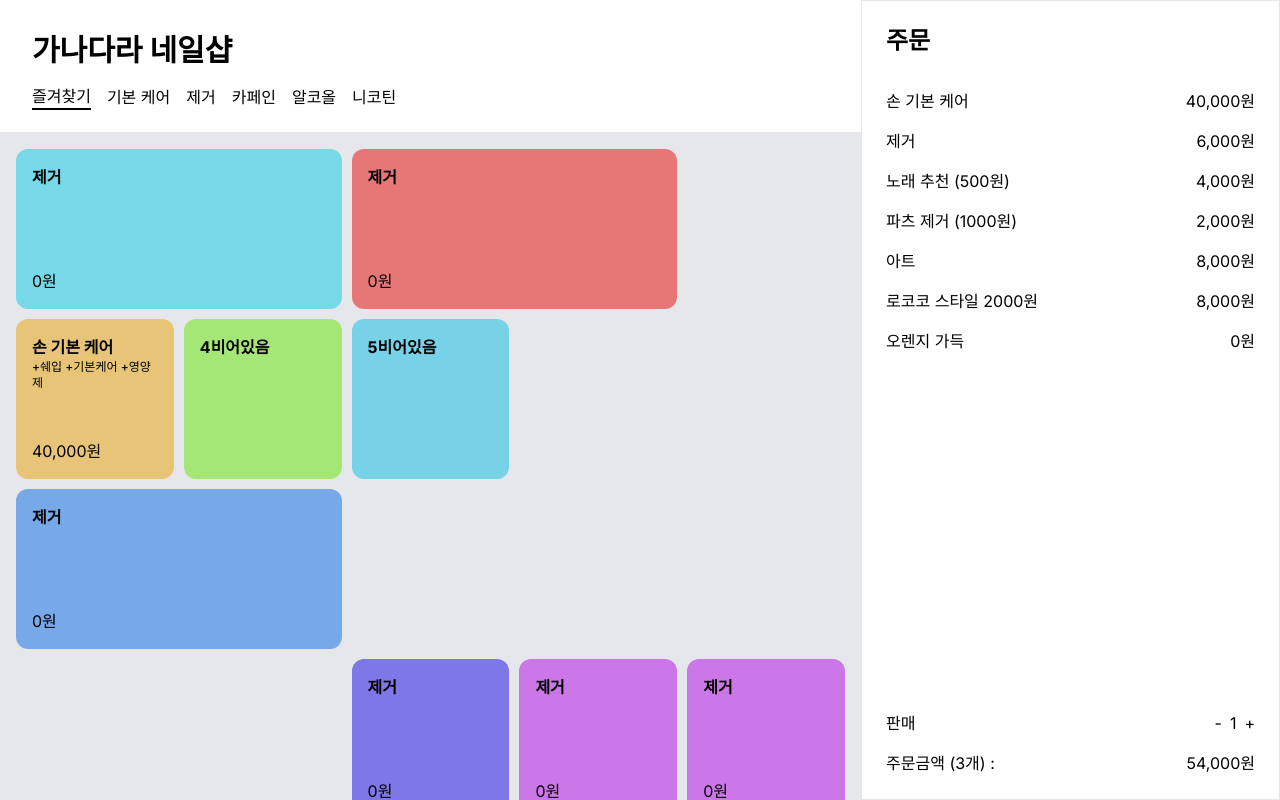
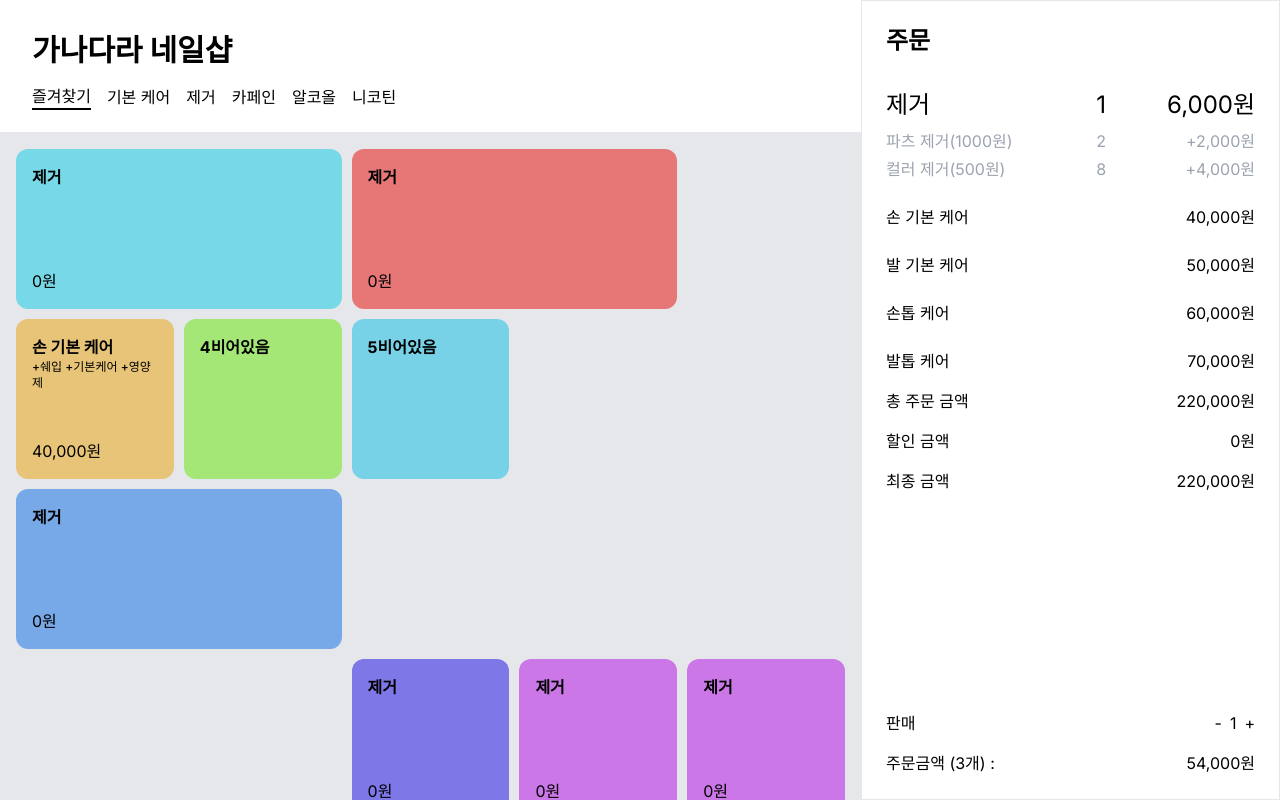
Before and after one commit to asj8000/menu-board-maker, a Next.js app: page / in a window 1280 px wide. Built offline with nearby package versions, Linux system fonts and the light colour scheme.

Commit message:
feat: 주문목록 기본구조 셋팅

```diff
--- a/src/app/home/components.js
+++ b/src/app/home/components.js
@@ -9,6 +9,7 @@ import MenuModal from "@/components/home/menu/menu-modal";
 import menuTempData from "@/data/menu-temp-data.json";
 import tabTempData from "@/data/tab-temp-data.json";
 import boardTempData from "@/data/board-temp-data.json";
+import OrderSummary from "@/components/home/order/order-summary";
 
 export default function HomeComponent() {
   const [selectedTabId, setSelectedTabId] = useState(0);
@@ -20,8 +21,6 @@ export default function HomeComponent() {
 
   const handleMenuClick = (menuId) => {
     const menuData = menus.find((menu) => menu.id === menuId);
-    console.log("menuData");
-    console.log(menuData);
     setModalData(menuData);
     setIsModalOpen(true);
   };
@@ -65,39 +64,7 @@ export default function HomeComponent() {
         )}
       </div>
       <div className="flex-3 p-6 flex flex-col justify-between border">
-        <div className="flex flex-col gap-4">
-          <h2 className="text-2xl font-bold">주문</h2>
-          <div className="mt-4 gap-2 flex flex-col">
-            <div className="flex justify-between">
-              <p>손 기본 케어</p>
-              <p>40,000원</p>
-            </div>
-            <div className="flex justify-between mt-2">
-              <p>제거</p>
-              <p>6,000원</p>
-            </div>
-            <div className="flex justify-between mt-2">
-              <p>노래 추천 (500원)</p>
-              <p>4,000원</p>
-            </div>
-            <div className="flex justify-between mt-2">
-              <p>파츠 제거 (1000원)</p>
-              <p>2,000원</p>
-            </div>
-            <div className="flex justify-between mt-2">
-              <p>아트</p>
-              <p>8,000원</p>
-            </div>
-            <div className="flex justify-between mt-2">
-              <p>로코코 스타일 2000원</p>
-              <p>8,000원</p>
-            </div>
-            <div className="flex justify-between mt-2">
-              <p>오렌지 가득</p>
-              <p>0원</p>
-            </div>
-          </div>
-        </div>
+        <OrderSummary order={[]} />
         <div>
           <div className="flex items-center justify-between mt-4">
             <div variant="outline">판매</div>
--- a/src/components/home/order/order-summary/index.js
+++ b/src/components/home/order/order-summary/index.js
@@ -0,0 +1,56 @@
+export default function OrderSummary({ order }) {
+  return (
+    <div className="flex flex-col gap-4">
+      <h2 className="text-2xl font-bold">주문</h2>
+      <div className="mt-4 gap-6 flex flex-col">
+        <div className="flex flex-col gap-2">
+          <div className="grid grid-cols-6 text-2xl">
+            <div className="col-span-3 ">제거</div>
+            <div className="text-center">1</div>
+            <div className="col-span-2 text-right">6,000원</div>
+          </div>
+          <div className="text-gray-400 text-base flex flex-col gap-1">
+            <div className="grid grid-cols-6 text-base">
+              <div className="col-span-3">파츠 제거(1000원)</div>
+              <div className="text-center">2</div>
+              <div className="col-span-2 text-right">+2,000원</div>
+            </div>
+            <div className="grid grid-cols-6">
+              <div className="col-span-3">컬러 제거(500원)</div>
+              <div className="text-center">8</div>
+              <div className="col-span-2 text-right">+4,000원</div>
+            </div>
+          </div>
+        </div>
+        <div className="flex justify-between">
+          <p>손 기본 케어</p>
+          <p>40,000원</p>
+        </div>
+        <div className="flex justify-between">
+          <p>발 기본 케어</p>
+          <p>50,000원</p>
+        </div>
+        <div className="flex justify-between">
+          <p>손톱 케어</p>
+          <p>60,000원</p>
+        </div>
+        <div className="flex justify-between">
+          <p>발톱 케어</p>
+          <p>70,000원</p>
+        </div>
+      </div>
+      <div className="flex justify-between">
+        <p>총 주문 금액</p>
+        <p>220,000원</p>
+      </div>
+      <div className="flex justify-between">
+        <p>할인 금액</p>
+        <p>0원</p>
+      </div>
+      <div className="flex justify-between">
+        <p>최종 금액</p>
+        <p>220,000원</p>
+      </div>
+    </div>
+  );
+}
```
